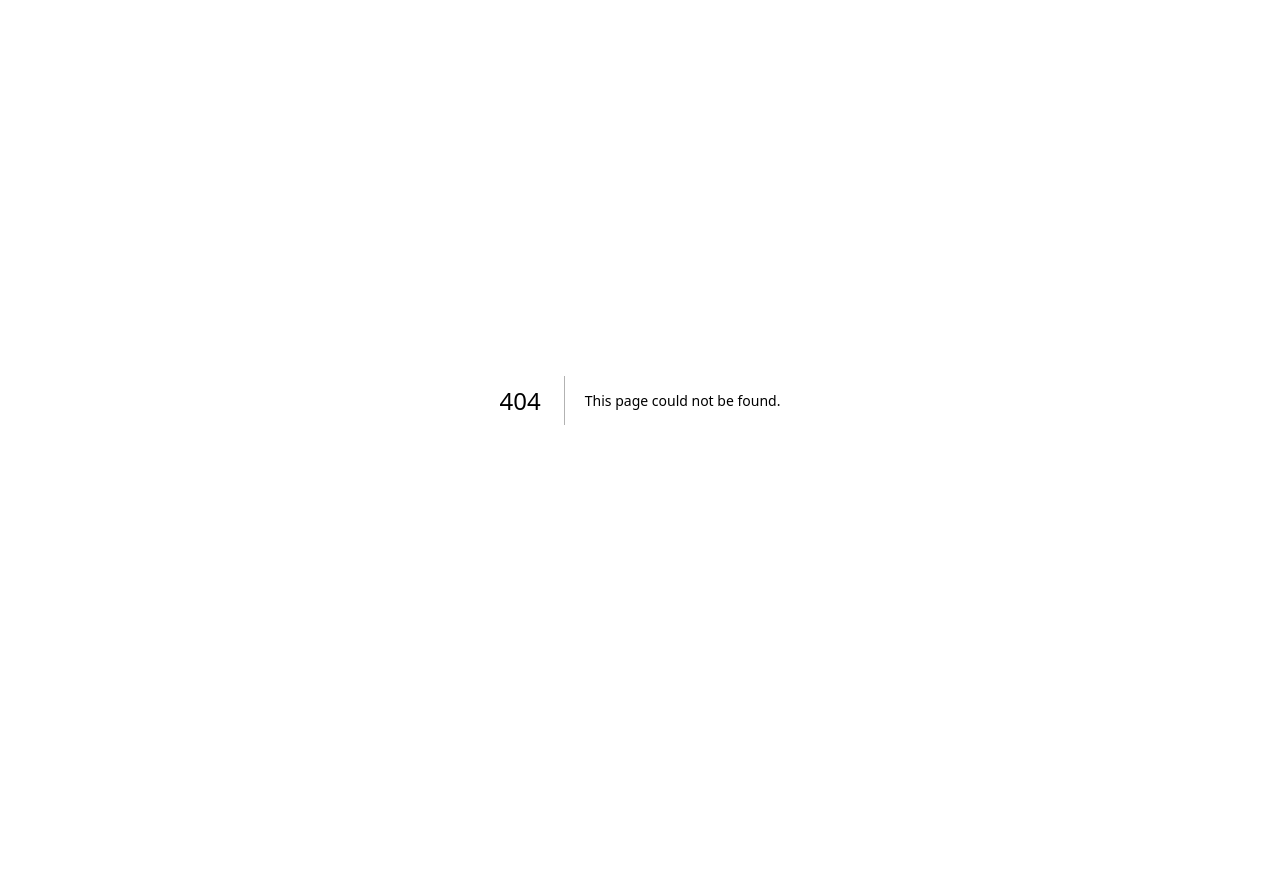
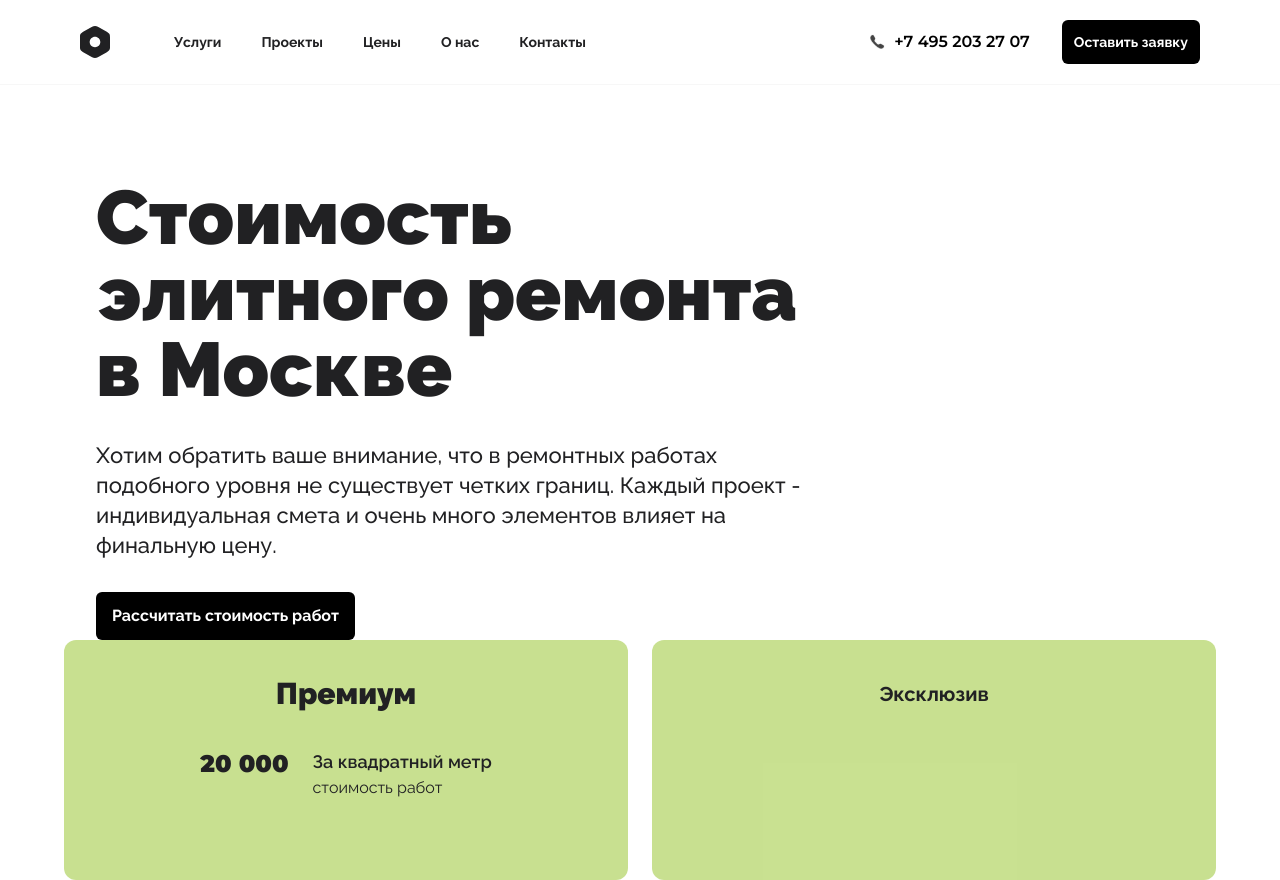
Before and after one commit to eminsfrontend/sketch-copy-app, a Next.js app: page /price in a window 1280 px wide. Before the commit this address had no page. Before the commit the page ends 800 px from the top, so only its background shows below. Built offline with nearby package versions, Linux system fonts and the light colour scheme.

Commit message:
try to do price page

```diff
--- a/components/singleComponent/menu.tsx
+++ b/components/singleComponent/menu.tsx
@@ -53,7 +53,7 @@ export default function Menu() {
           <Link href="/" className="py-4">
             Проекты
           </Link>
-          <Link href="/" className="py-4">
+          <Link href="/price" className="py-4">
             Цены
           </Link>
           <Link href="/" className="py-4">
--- a/components/singleComponent/navigation.tsx
+++ b/components/singleComponent/navigation.tsx
@@ -12,7 +12,7 @@ export default function Navigation() {
     <div className="hidden md:flex items-center gap-x-4 xl:gap-x-10 text-dark font-bold text-sm">
       <Link href="/service">Услуги</Link>
       <Link href="/">Проекты</Link>
-      <Link href="/">Цены</Link>
+      <Link href="/price">Цены</Link>
       <div className="relative xl:hidden">
         {/* Dots */}
         <div className="flex gap-x-1 py-2 lg:hidden" onClick={handlePopup}>
--- /dev/null
+++ b/pages/price.tsx
@@ -0,0 +1,44 @@
+import Head from "next/head"
+import { Header, InfoArea, TitleArea } from "../components"
+
+export default function Price() {
+  return (
+    <>
+      <Head>
+        <title>Стоимость элитного ремонта в Москве</title>
+        <meta
+          name="description"
+          content="Сколько стоит элитный ремонт квартиры в Москве"
+        />
+        <link rel="icon" href="" />
+      </Head>
+      <Header />
+      <main className="overflow-hidden">
+        <TitleArea
+          title="Стоимость элитного ремонта в Москве"
+          description="Хотим обратить ваше внимание, что в ремонтных работах подобного уровня не существует четких границ. Каждый проект - индивидуальная смета и очень много элементов влияет на финальную цену."
+          buttonTitle="Рассчитать стоимость работ"
+        />
+        <div className="text-dark container max-w-6xl mx-auto flex flex-col lg:flex-row lg:justify-between lg:gap-x-6">
+          <div className="bg-green bg-opacity-80 p-10 flex flex-col flex-1 w-full rounded-xl">
+            <h2 className=" font-black  text-3xl leading-7 text-center">
+              Премиум
+            </h2>
+            <div className="flex justify-center  gap-x-6 my-6 p-4">
+              <div className="font-bold font-montserrat text-dark text-2xl">
+                20 000
+              </div>
+              <div className="flex flex-col">
+                <span className="font-semibold text-lg">За квадратный метр</span>
+                <span>стоимость работ </span>
+              </div>
+            </div>
+          </div>
+          <div className="bg-green bg-opacity-80 p-10 flex flex-1 justify-center w-full rounded-xl">
+            <h2 className="text-dark font-bold text-xl leading-7">Эксклюзив</h2>
+          </div>
+        </div>
+      </main>
+    </>
+  )
+}
--- a/styles/globals.css
+++ b/styles/globals.css
@@ -1,5 +1,5 @@
 @import url("https://fonts.googleapis.com/css2?family=Raleway:wght@100;300;400;500;600;700;900&display=swap");
-@import url('https://fonts.googleapis.com/css2?family=Montserrat:wght@400;600&display=swap');
+@import url('https://fonts.googleapis.com/css2?family=Montserrat:wght@400;600;900&display=swap');
 
 @tailwind base;
 @tailwind components;
```
